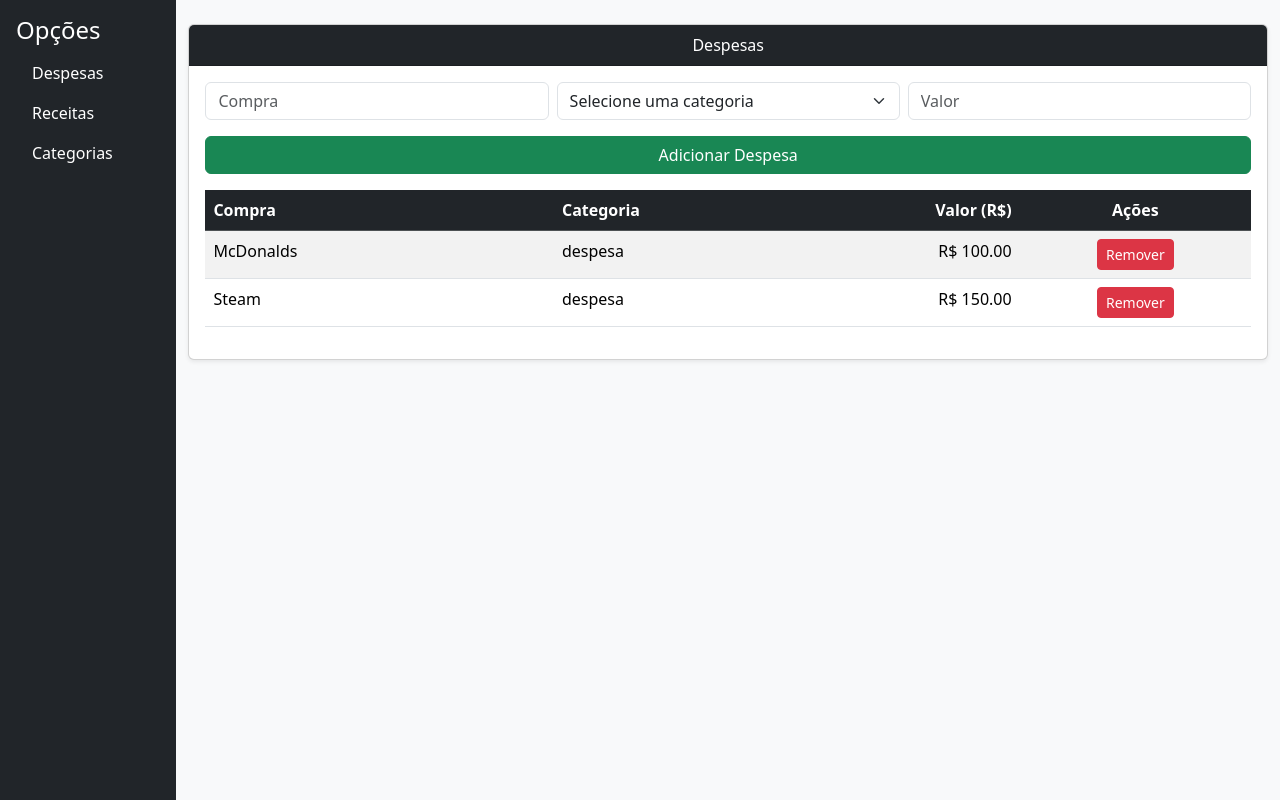
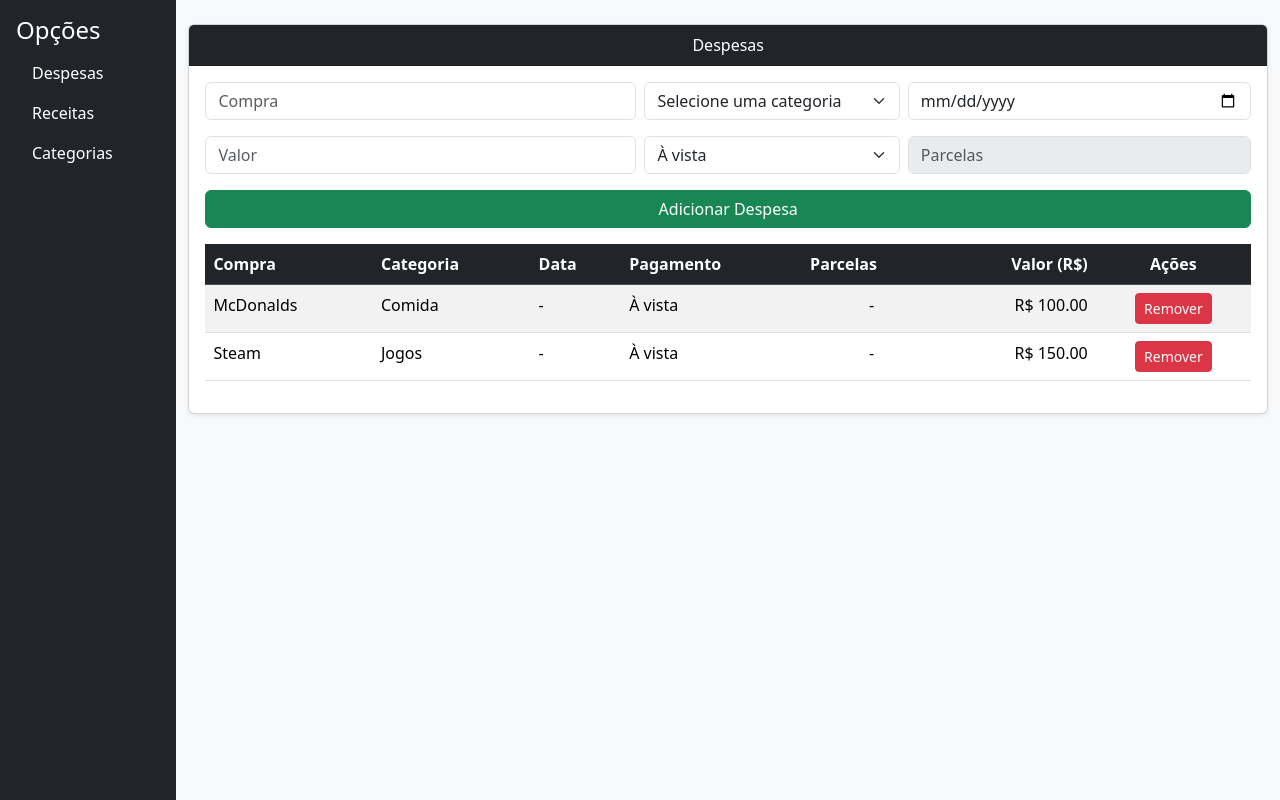
Before and after one commit to CaioFerAmorim/controle-financas, a Flask app: page /lancamentos in a window 1280 px wide. Shown: the part 112-912 px from the top of the page. Run offline with Flask 3, Linux system fonts and the light colour scheme; data comes from the database, SQL or seed files in the repository; both versions use the stored data as it was after the commit.

Commit message:
Adicionado campo data, parcela, correção de categoria

```diff
--- a/app.py
+++ b/app.py
@@ -1,5 +1,6 @@
 from flask import Flask, render_template, request, redirect
 import sqlite3
+import os
 
 app = Flask(__name__)
 
@@ -9,56 +10,101 @@ app = Flask(__name__)
 def init_db():
     with sqlite3.connect('financas.db', check_same_thread=False) as conn:
         c = conn.cursor()
+
+        # Tabela de transações (despesas e receitas)
         c.execute('''CREATE TABLE IF NOT EXISTS transacoes (
                         id INTEGER PRIMARY KEY AUTOINCREMENT,
-                        tipo TEXT,
+                        tipo TEXT CHECK(tipo IN ('despesa','receita')),
                         descricao TEXT,
-                        valor REAL
+                        valor REAL,
+                        categoria TEXT
                     )''')
 
+        # Tabela de categorias
         c.execute('''CREATE TABLE IF NOT EXISTS categorias (
                         id INTEGER PRIMARY KEY AUTOINCREMENT,
                         nome TEXT UNIQUE NOT NULL
                     )''')
         conn.commit()
 
+
 # --------------------------
 # Rotas principais
 # --------------------------
-
 @app.route('/')
 def index():
     with sqlite3.connect('financas.db', check_same_thread=False) as conn:
         c = conn.cursor()
         c.execute("SELECT * FROM transacoes")
         transacoes = c.fetchall()
-        c.execute("SELECT SUM(CASE WHEN tipo='receita' THEN valor ELSE -valor END) FROM transacoes")
+
+        # Calcula saldo total (receitas - despesas)
+        c.execute("""
+            SELECT SUM(CASE WHEN tipo='receita' THEN valor ELSE -valor END)
+            FROM transacoes
+        """)
         saldo = c.fetchone()[0] or 0
+
     return render_template('index.html', transacoes=transacoes, saldo=saldo)
 
+
+# --------------------------
+# Lançamentos - DESPESAS
+# --------------------------
 @app.route('/lancamentos')
 def lancamentos():
     with sqlite3.connect('financas.db', check_same_thread=False) as conn:
         c = conn.cursor()
-        c.execute("SELECT id, descricao, tipo, valor FROM transacoes")
+        c.execute("""
+            SELECT id, descricao, tipo, valor, categoria
+            FROM transacoes
+            WHERE tipo='despesa'
+        """)
         lancamentos = c.fetchall()
     return render_template('lancamentos.html', lancamentos=lancamentos)
 
+
+# --------------------------
+# Lançamentos - RECEITAS
+# --------------------------
+@app.route('/lancamentosReceita')
+def lancamentosReceita():
+    with sqlite3.connect('financas.db', check_same_thread=False) as conn:
+        c = conn.cursor()
+        c.execute("""
+            SELECT id, descricao, tipo, valor, categoria
+            FROM transacoes
+            WHERE tipo='receita'
+        """)
+        receitas = c.fetchall()
+    return render_template('lancamentosReceita.html', receitas=receitas)
+
+
+# --------------------------
+# API - Lançamentos (Adicionar / Remover)
+# --------------------------
 @app.route('/api/adicionar_lancamento', methods=['POST'])
 def api_adicionar_lancamento():
     data = request.get_json()
     descricao = data.get("descricao")
-    tipo = data.get("tipo")
+    tipo = data.get("tipo")  # "despesa" ou "receita"
     valor = float(data.get("valor"))
+    categoria = data.get("categoria")
+
+    if not descricao or not tipo or valor is None:
+        return {"success": False, "error": "Campos obrigatórios ausentes"}
 
     with sqlite3.connect("financas.db", check_same_thread=False) as conn:
         c = conn.cursor()
-        c.execute("INSERT INTO transacoes (tipo, descricao, valor) VALUES (?, ?, ?)",
-                  (tipo, descricao, valor))
+        c.execute("""
+            INSERT INTO transacoes (tipo, descricao, valor, categoria)
+            VALUES (?, ?, ?, ?)
+        """, (tipo, descricao, valor, categoria))
         conn.commit()
         lancamento_id = c.lastrowid
 
     return {"success": True, "id": lancamento_id}
+
 
 @app.route("/api/remover_lancamento", methods=["POST"])
 def remover_lancamento():
@@ -73,47 +119,18 @@ def remover_lancamento():
         conn.commit()
     return {"success": True}
 
-@app.route('/projecoes')
-def projecoes():
-    return render_template('projecoes.html')
-
-@app.route('/visaoGeral')
-def visaoGeral():
-    return render_template('visaoGeral.html')
-
-@app.route('/adicionar', methods=['GET', 'POST'])
-def adicionar():
-    if request.method == 'POST':
-        tipo = request.form['tipo']
-        descricao = request.form['descricao']
-        valor = float(request.form['valor'])
-
-        with sqlite3.connect('financas.db', check_same_thread=False) as conn:
-            c = conn.cursor()
-            c.execute("INSERT INTO transacoes (tipo, descricao, valor) VALUES (?, ?, ?)", (tipo, descricao, valor))
-            conn.commit()
-        return redirect('/')
-    return render_template('adicionar.html')
-
-@app.route('/lancamentosReceita')
-def lancamentosReceita():
-    with sqlite3.connect('financas.db', check_same_thread=False) as conn:
-        c = conn.cursor()
-        c.execute("SELECT id, descricao, tipo, valor FROM transacoes")
-        receitas = c.fetchall()
-    return render_template('lancamentosReceita.html', receitas=receitas)
 
 # --------------------------
 # Categorias
 # --------------------------
-
 @app.route('/lancamentosCategorias')
 def lancamentosCategorias():
     with sqlite3.connect('financas.db', check_same_thread=False) as conn:
         c = conn.cursor()
         c.execute("SELECT id, nome FROM categorias ORDER BY nome")
-        categorias = c.fetchall() or []  # garante que seja lista
+        categorias = c.fetchall()
     return render_template('lancamentosCategorias.html', categorias=categorias)
+
 
 @app.route('/api/categorias')
 def listar_categorias():
@@ -122,6 +139,7 @@ def listar_categorias():
         c.execute("SELECT id, nome FROM categorias ORDER BY nome")
         categorias = c.fetchall()
     return {"categorias": [{"id": id, "nome": nome} for id, nome in categorias]}
+
 
 @app.route("/api/adicionar_categoria", methods=["POST"])
 def adicionar_categoria():
@@ -136,14 +154,10 @@ def adicionar_categoria():
             c.execute("INSERT INTO categorias (nome) VALUES (?)", (nome,))
             conn.commit()
             categoria_id = c.lastrowid
-            success = True
+            return {"success": True, "id": categoria_id, "nome": nome}
         except sqlite3.IntegrityError:
-            success = False
-            categoria_id = None
+            return {"success": False, "error": "Categoria já existente"}
 
-    if not success:
-        return {"success": False, "error": "Categoria já existente"}
-    return {"success": True, "id": categoria_id, "nome": nome}
 
 @app.route("/api/remover_categoria", methods=["POST"])
 def remover_categoria():
@@ -158,11 +172,24 @@ def remover_categoria():
         conn.commit()
     return {"success": True}
 
+
 # --------------------------
-# Main
+# Outras páginas
+# --------------------------
+@app.route('/projecoes')
+def projecoes():
+    return render_template('projecoes.html')
+
+
+@app.route('/visaoGeral')
+def visaoGeral():
+    return render_template('visaoGeral.html')
+
+
+# --------------------------
+# Inicialização
 # --------------------------
 if __name__ == '__main__':
     init_db()
-    import os
     port = int(os.environ.get("PORT", 5000))
     app.run(host="0.0.0.0", port=port, debug=True)
--- a/templates/lancamentos.html
+++ b/templates/lancamentos.html
@@ -3,7 +3,7 @@
 
 <head>
     <meta charset="UTF-8">
-    <title>Lançamentos - Controle de Finanças</title>
+    <title>Despesas - Controle de Finanças</title>
     <link href="https://cdn.jsdelivr.net/npm/bootstrap@5.3.3/dist/css/bootstrap.min.css" rel="stylesheet">
 </head>
 
@@ -35,35 +35,44 @@
             <h4>Opções</h4>
             <ul class="nav flex-column">
                 <li class="nav-item"><a href="{{ url_for('lancamentos') }}" class="nav-link text-white">Despesas</a></li>
-                <li class="nav-item"><a href="{{ url_for('lancamentosReceita') }}"
-                        class="nav-link text-white">Receitas</a></li>
-                <li class="nav-item"><a href="{{ url_for('lancamentosCategorias') }}"
-                        class="nav-link text-white">Categorias</a></li>
+                <li class="nav-item"><a href="{{ url_for('lancamentosReceita') }}" class="nav-link text-white">Receitas</a></li>
+                <li class="nav-item"><a href="{{ url_for('lancamentosCategorias') }}" class="nav-link text-white">Categorias</a></li>
             </ul>
         </nav>
 
         <!-- Conteúdo principal -->
         <div class="container mt-4">
             <div class="row g-4">
-                <!-- DESPESAS -->
                 <div class="col-md-12">
                     <div class="card shadow-sm">
                         <div class="card-header bg-dark text-white text-center">Despesas</div>
                         <div class="card-body">
                             <form id="formDespesas" class="mb-3">
                                 <div class="row g-2">
-                                    <div class="col-md-4">
-                                        <input type="text" class="form-control" id="compra" placeholder="Compra"
-                                            required>
+                                    <div class="col-md-5">
+                                        <input type="text" class="form-control" id="compra" placeholder="Compra" required>
                                     </div>
-                                    <div class="col-md-4">
+                                    <div class="col-md-3">
                                         <select class="form-select" id="categoria" required>
                                             <option value="">Selecione uma categoria</option>
                                         </select>
                                     </div>
                                     <div class="col-md-4">
-                                        <input type="number" class="form-control" id="valor" placeholder="Valor"
-                                            step="0.01" required>
+                                        <input type="date" class="form-control" id="dataCompra" required>
+                                    </div>
+                                </div>
+                                <div class="row g-2 mt-2">
+                                    <div class="col-md-5">
+                                        <input type="number" class="form-control" id="valor" placeholder="Valor" step="0.01" required>
+                                    </div>
+                                    <div class="col-md-3">
+                                        <select class="form-select" id="tipoPagamento" required>
+                                            <option value="avista">À vista</option>
+                                            <option value="parcelado">Parcelado</option>
+                                        </select>
+                                    </div>
+                                    <div class="col-md-4">
+                                        <input type="number" class="form-control" id="parcelas" placeholder="Parcelas" min="2" disabled>
                                     </div>
                                 </div>
                                 <button type="submit" class="btn btn-success mt-3 w-100">Adicionar Despesa</button>
@@ -72,8 +81,11 @@
                             <table class="table table-striped table-hover">
                                 <thead class="table-dark">
                                     <tr>
-                                        <th class="col-md-4">Compra</th>
+                                        <th>Compra</th>
                                         <th>Categoria</th>
+                                        <th>Data</th>
+                                        <th>Pagamento</th>
+                                        <th>Parcelas</th>
                                         <th class="text-end">Valor (R$)</th>
                                         <th class="text-center">Ações</th>
                                     </tr>
@@ -92,23 +104,30 @@
             const tabelaDespesas = document.querySelector("#tabelaDespesas");
             const formDespesas = document.getElementById("formDespesas");
             const selectCategoria = document.getElementById("categoria");
+            const tipoPagamento = document.getElementById("tipoPagamento");
+            const parcelasInput = document.getElementById("parcelas");
 
-            // ------------------------
-            // Função: adicionar uma linha na tabela
-            // ------------------------
-            function adicionarDespesa(id, descricao, categoria, valor) {
+            // Habilita ou desabilita o campo de parcelas
+            tipoPagamento.addEventListener("change", () => {
+                parcelasInput.disabled = tipoPagamento.value === "avista";
+                if (parcelasInput.disabled) parcelasInput.value = "";
+            });
+
+            // Função: adicionar uma despesa à tabela
+            function adicionarDespesa(id, descricao, categoria, valor, data, pagamento, parcelas) {
                 const tr = document.createElement("tr");
                 tr.dataset.id = id;
                 tr.innerHTML = `
-      <td>${descricao}</td>
-      <td>${categoria}</td>
-      <td class="text-end">R$ ${parseFloat(valor).toFixed(2)}</td>
-      <td class="text-center">
-        <button class="btn btn-danger btn-sm">Remover</button>
-      </td>`;
+                    <td>${descricao}</td>
+                    <td>${categoria}</td>
+                    <td>${data}</td>
+                    <td>${pagamento === "parcelado" ? "Parcelado" : "À vista"}</td>
+                    <td class="text-center">${pagamento === "parcelado" ? parcelas : "-"}</td>
+                    <td class="text-end">R$ ${parseFloat(valor).toFixed(2)}</td>
+                    <td class="text-center"><button class="btn btn-danger btn-sm">Remover</button></td>
+                `;
                 tabelaDespesas.appendChild(tr);
 
-                // Botão remover
                 tr.querySelector("button").addEventListener("click", () => {
                     fetch("/api/remover_lancamento", {
                         method: "POST",
@@ -123,9 +142,7 @@
                 });
             }
 
-            // ------------------------
-            // Função: carregar categorias no select
-            // ------------------------
+            // Carregar categorias
             function carregarCategorias() {
                 fetch("/api/categorias")
                     .then(r => r.json())
@@ -140,47 +157,45 @@
                     });
             }
 
-            // ------------------------
-            // Envio do formulário
-            // ------------------------
+            // Enviar formulário
             formDespesas.addEventListener("submit", (e) => {
                 e.preventDefault();
                 const descricao = document.getElementById("compra").value.trim();
                 const categoria = selectCategoria.value;
                 const valor = document.getElementById("valor").value;
+                const data = document.getElementById("dataCompra").value;
+                const pagamento = tipoPagamento.value;
+                const parcelas = parcelasInput.value || null;
 
-                if (!descricao || !valor) return;
+                if (!descricao || !valor || !data) return;
 
                 fetch("/api/adicionar_lancamento", {
                     method: "POST",
                     headers: { "Content-Type": "application/json" },
-                    body: JSON.stringify({ descricao, tipo: "despesa", valor, categoria })
+                    body: JSON.stringify({ descricao, tipo: "despesa", valor, categoria, data, pagamento, parcelas })
                 })
                     .then(r => r.json())
                     .then(data => {
                         if (data.success) {
-                            adicionarDespesa(data.id, descricao, categoria, valor);
+                            adicionarDespesa(data.id, descricao, categoria, valor, data, pagamento, parcelas);
                             formDespesas.reset();
+                            parcelasInput.disabled = true; // volta a desabilitar por padrão
                         } else {
                             alert(data.error || "Erro ao adicionar despesa");
                         }
                     });
             });
 
-            // ------------------------
-            // Inicializar a tela
-            // ------------------------
             carregarCategorias();
 
-            const lancamentosExistentes = {{ lancamentos | tojson | default ('[]') | safe
-        }};
-        lancamentosExistentes.forEach(l => {
-            const [id, descricao, tipo, valor] = l;
-            if (tipo !== "receita") adicionarDespesa(id, descricao, tipo, valor);
-        });
+            const lancamentosExistentes = {{ lancamentos | tojson | default('[]') | safe }};
+            lancamentosExistentes.forEach(l => {
+                const [id, descricao, tipo, valor, categoria, data, pagamento, parcelas] = l;
+                if (tipo === "despesa")
+                    adicionarDespesa(id, descricao, categoria || "", valor, data || "-", pagamento || "avista", parcelas || "-");
+            });
         });
     </script>
 
 </body>
-
 </html>
```
Also changed, not shown: templates/lancamentosReceita.html (+8 -10 lines), financas.db.
